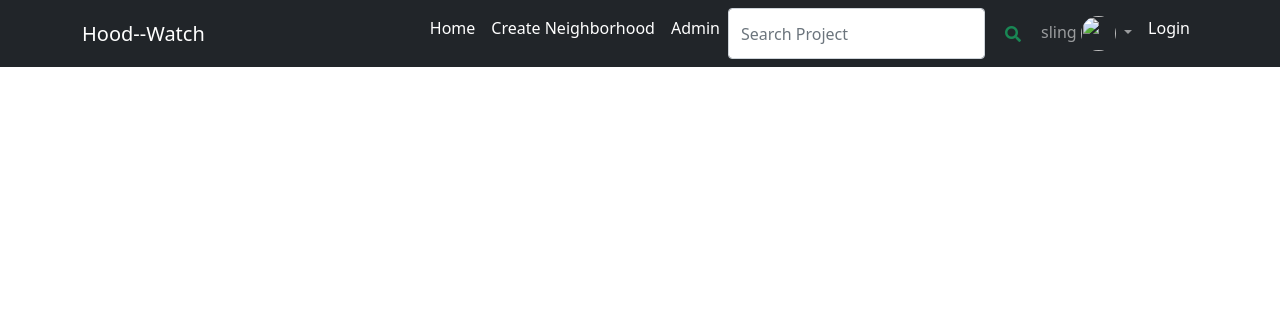
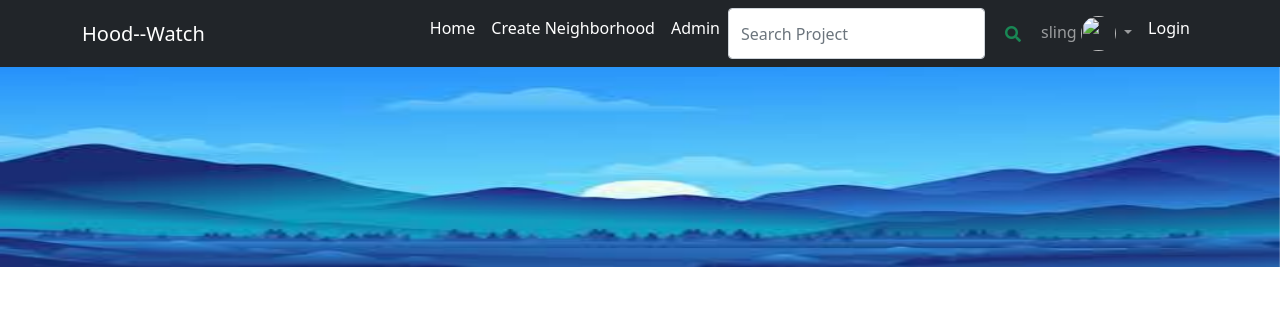
Before and after one commit to sling254/the-hood, a Django app: page / in a window 1280 px wide. Shown: the top 327 px of the page. Run offline with Django 4.2, Linux system fonts and the light colour scheme; some libraries are stand-ins or nearby versions.

Commit message:
add the hero section

```diff
--- a/templates/base.html
+++ b/templates/base.html
@@ -62,6 +62,15 @@
         </div>
       </nav>
       <!-- End of Navbar -->
+      <!-- Hero section  -->
+    <div id="Herosection" class="carousel slide mb-2" data-bs-ride="carousel">
+        <div class="carousel-inner">
+          <div class="carousel-item active">
+            <img src="{% static 'img/back1.jpg' %}" class="d-block w-100" height="200px" alt="...">
+          </div>
+        </div>
+      </div>
+      <!-- End of Hero section -->
 
 
 
```
